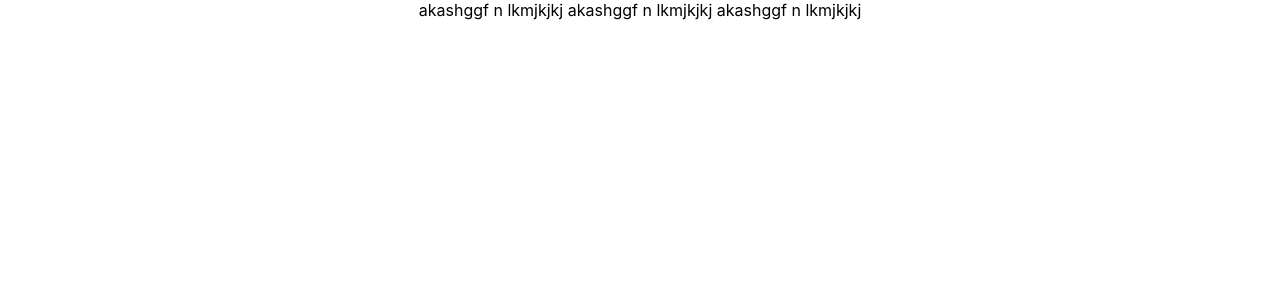
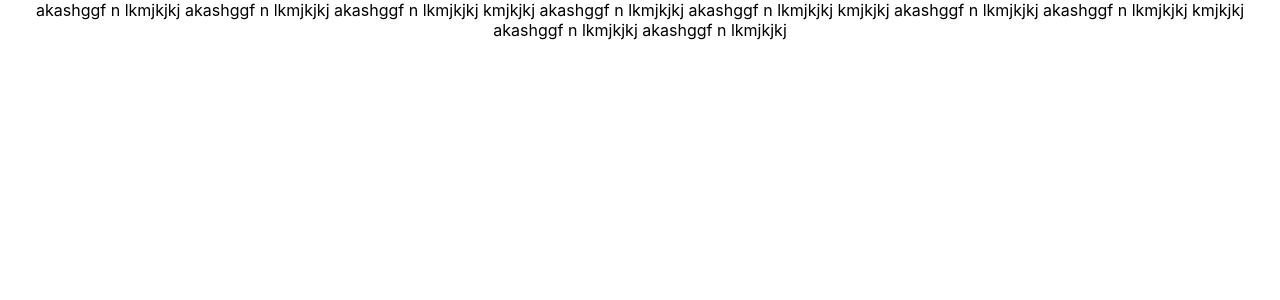
Before and after one commit to akashsdk/fahim-job2, a React (Create React App) app: page / in a window 1280 px wide. Shown: the top 300 px of the page. Built offline with nearby package versions, Linux system fonts and the light colour scheme.

Commit message:
Update App.js

```diff
--- a/src/App.js
+++ b/src/App.js
@@ -25,6 +25,57 @@ akashggf n
 
 
 lkmjkjkj
+
+
+
+kmjkjkj
+
+
+akashggf n
+
+
+
+
+lkmjkjkj
+
+akashggf n
+
+
+
+
+lkmjkjkj
+kmjkjkj
+
+
+akashggf n
+
+
+
+
+lkmjkjkj
+
+akashggf n
+
+
+
+
+lkmjkjkj
+kmjkjkj
+
+
+akashggf n
+
+
+
+
+lkmjkjkj
+
+akashggf n
+
+
+
+
+lkmjkjkj
     </div>
   );
 }
```
